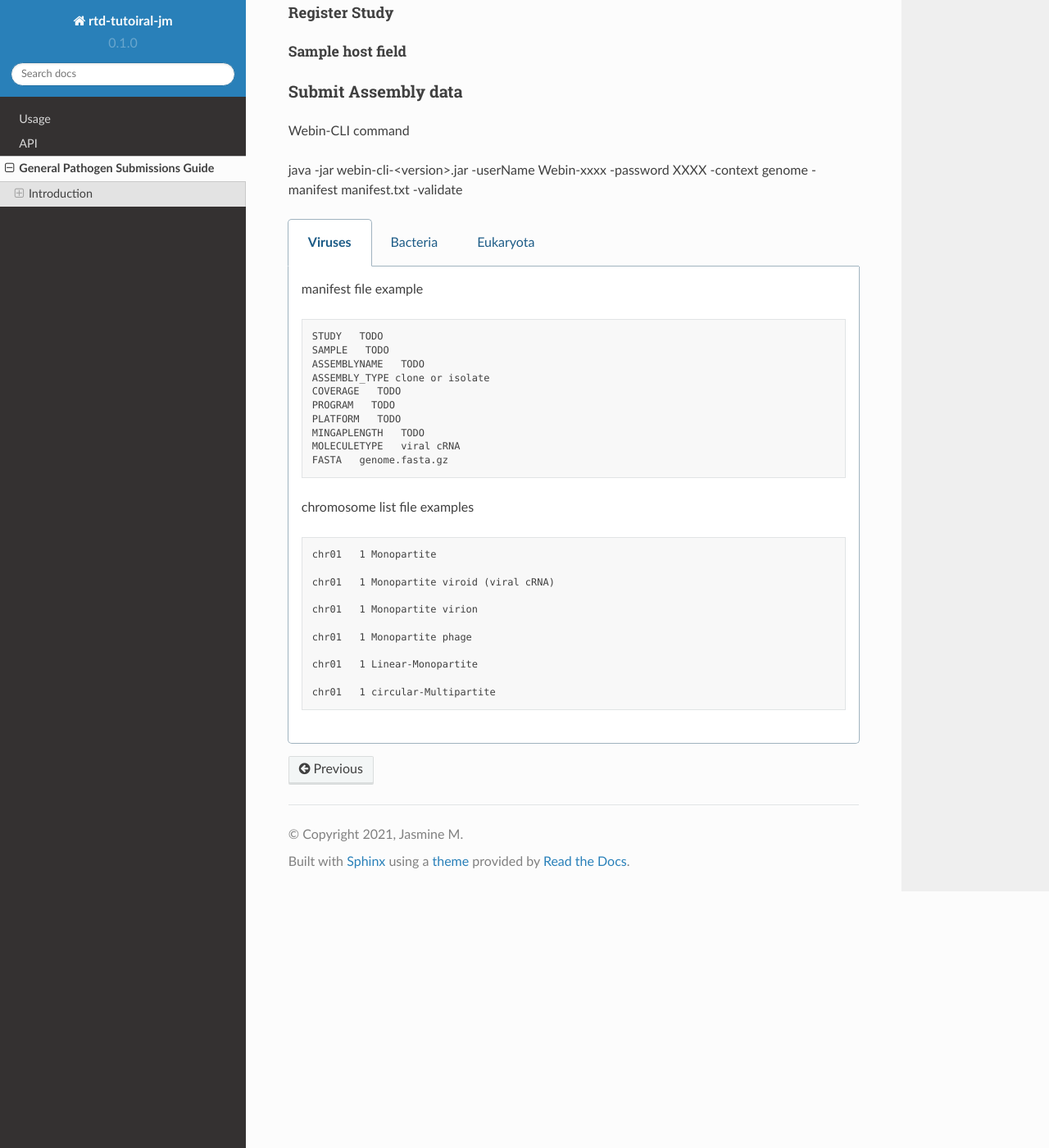
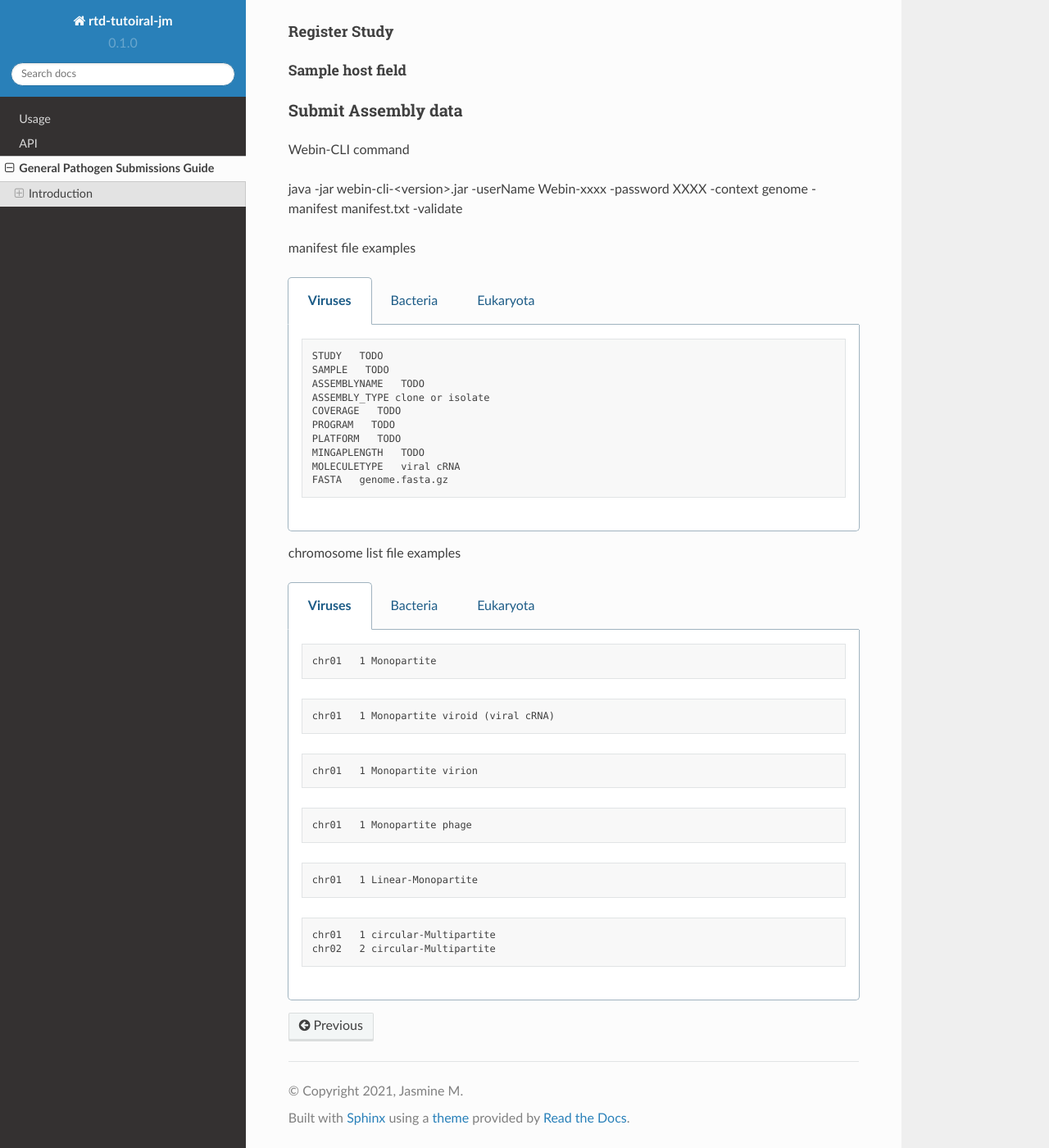
Before and after one commit to jas-mckin/rtd-tutorial-jm, a Sphinx documentation site: the page built from docs/source/pathogen_subs_guide.rst, in a window 1280 px wide and 1400 px high, scrolled down 4481 px. Shown: the whole window at 82% size. Built offline with Sphinx 7.4.7 and the Read the Docs theme 2.0.0, drawn with Linux system fonts in a browser that asks for light colours; comment, search, counter and statistics services are not loaded.

Commit message:
Update pathogen_subs_guide.rst

```diff
--- a/docs/source/pathogen_subs_guide.rst
+++ b/docs/source/pathogen_subs_guide.rst
@@ -1,12 +1,10 @@
+.. image:: images/pathogens_logo_1.png
+ :width: 400
+ :align: center
+
+
 General Pathogen Submissions Guide
 ===================
-
-
-
-.. image:: images/pathogens_logo_1.png
- :width: 300
- :align: center
-
 
 
 
@@ -212,12 +210,11 @@
 
 java -jar webin-cli-<version>.jar -userName Webin-xxxx -password XXXX -context genome -manifest manifest.txt -validate
 
+manifest file examples
 
 .. tabs::
 
-   .. tab:: Viruses
-
-      manifest file example
+   .. group-tab:: Viruses
 
       .. code:: none
 
@@ -232,7 +229,95 @@
          MOLECULETYPE   viral cRNA
          FASTA   genome.fasta.gz
 
-      chromosome list file examples
+   .. group-tab:: Bacteria
+
+      .. code:: none
+
+         STUDY   TODO
+         SAMPLE   TODO
+         ASSEMBLYNAME   TODO
+         ASSEMBLY_TYPE clone or isolate
+         COVERAGE   TODO
+         PROGRAM   TODO
+         PLATFORM   TODO
+         MINGAPLENGTH   TODO
+         MOLECULETYPE   genomic DNA
+         FASTA   genome.fasta.gz
+
+   .. group-tab:: Eukaryota
+
+      .. code:: none
+
+         STUDY   TODO
+         SAMPLE   TODO
+         ASSEMBLYNAME   TODO
+         ASSEMBLY_TYPE clone or isolate
+         COVERAGE   TODO
+         PROGRAM   TODO
+         PLATFORM   TODO
+         MINGAPLENGTH   TODO
+         MOLECULETYPE   genomic DNA
+         FASTA   genome.fasta.gz
+
+chromosome list file examples
+
+.. tabs::
+
+   .. group-tab:: Viruses
+
+      .. code:: none
+
+         chr01   1 Monopartite
+
+      .. code:: none
+
+         chr01   1 Monopartite viroid (viral cRNA)
+
+      .. code:: none
+
+         chr01   1 Monopartite virion
+
+      .. code:: none
+
+         chr01   1 Monopartite phage
+
+      .. code:: none
+
+         chr01   1 Linear-Monopartite
+
+      .. code:: none
+
+         chr01   1 circular-Multipartite
+         chr02   2 circular-Multipartite
+
+   .. group-tab:: Bacteria
+
+      .. code:: none
+
+         chr01   1 Monopartite
+
+      .. code:: none
+
+         chr01   1 Monopartite viroid (viral cRNA)
+
+      .. code:: none
+
+         chr01   1 Monopartite virion
+
+      .. code:: none
+
+         chr01   1 Monopartite phage
+
+      .. code:: none
+
+         chr01   1 Linear-Monopartite
+
+      .. code:: none
+
+         chr01   1 circular-Multipartite
+         chr02   2 circular-Multipartite
+
+   .. group-tab:: Eukaryota
 
       .. code:: none
 
@@ -247,69 +332,3 @@
          chr01   1 Linear-Monopartite
 
          chr01   1 circular-Multipartite
-
-   .. tab:: Bacteria
-
-      manifest file example
-
-      .. code:: none
-
-         STUDY   TODO
-         SAMPLE   TODO
-         ASSEMBLYNAME   TODO
-         ASSEMBLY_TYPE clone or isolate
-         COVERAGE   TODO
-         PROGRAM   TODO
-         PLATFORM   TODO
-         MINGAPLENGTH   TODO
-         MOLECULETYPE   genomic DNA
-         FASTA   genome.fasta.gz
-
-      chromosome list file examples
-
-      .. code:: none
-
-         chr01   1 Monopartite
-
-         chr01   1 Monopartite viroid (viral cRNA)
-
-         chr01   1 Monopartite virion
-
-         chr01   1 Monopartite phage
-
-         chr01   1 Linear-Monopartite
-
-         chr01   1 circular-Multipartite
-
-   .. tab:: Eukaryota
-
-      manifest file example
-
-      .. code:: none
-
-         STUDY   TODO
-         SAMPLE   TODO
-         ASSEMBLYNAME   TODO
-         ASSEMBLY_TYPE clone or isolate
-         COVERAGE   TODO
-         PROGRAM   TODO
-         PLATFORM   TODO
-         MINGAPLENGTH   TODO
-         MOLECULETYPE   genomic DNA
-         FASTA   genome.fasta.gz
-
-      chromosome list file examples
-
-      .. code:: none
-
-         chr01   1 Monopartite
-
-         chr01   1 Monopartite viroid (viral cRNA)
-
-         chr01   1 Monopartite virion
-
-         chr01   1 Monopartite phage
-
-         chr01   1 Linear-Monopartite
-
-         chr01   1 circular-Multipartite
```
